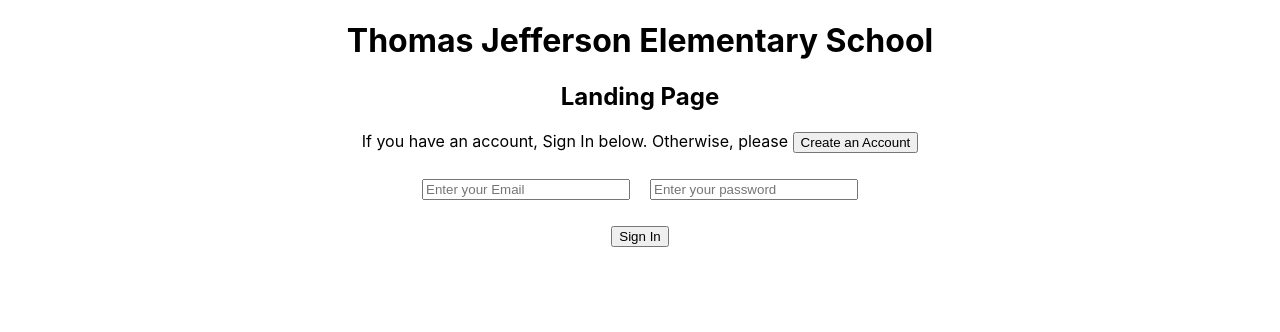
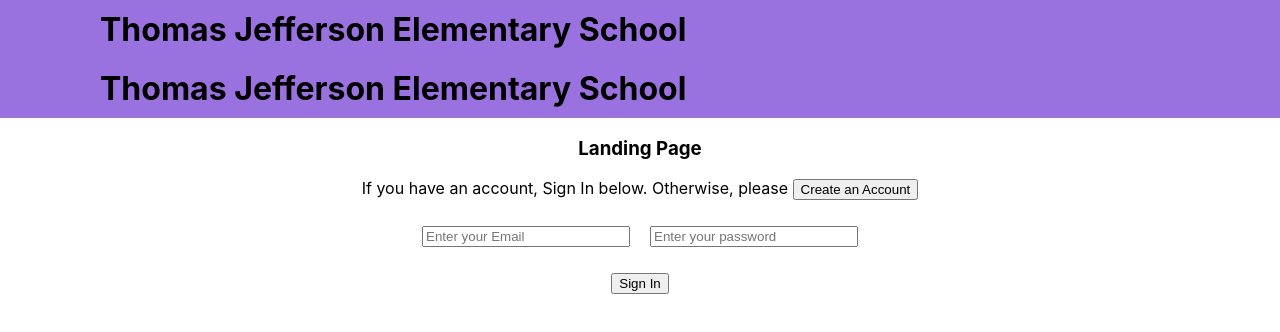
Before and after one commit to jtc4hnu/Launch2020_enrollment_application, a React (Create React App) app: page / in a window 1280 px wide. Shown: the top 332 px of the page. Built offline with nearby package versions, Linux system fonts and the light colour scheme; no server answers.

Commit message:
SignOut and Styling Intro

```diff
--- a/src/App.css
+++ b/src/App.css
@@ -7,32 +7,20 @@
   pointer-events: none;
 }
 
-@media (prefers-reduced-motion: no-preference) {
-  .App-logo {
-    animation: App-logo-spin infinite 20s linear;
-  }
+h1 {
+  text-align: left;
+  margin: 0;
+  padding: 10px 100px;
+  width: calc(100% - 200px);
+  background-color: #9972e0;
+  position: sticky;
+  top: 0;
+  vertical-align: middle;
 }
 
-.App-header {
-  background-color: #282c34;
-  min-height: 100vh;
-  display: flex;
-  flex-direction: column;
-  align-items: center;
-  justify-content: center;
-  font-size: calc(10px + 2vmin);
-  color: white;
+.SignOut {
+  position: absolute;
+  vertical-align: middle;
+  margin: 0 100px;
+  right: 10px;
 }
-
-.App-link {
-  color: #61dafb;
-}
-
-@keyframes App-logo-spin {
-  from {
-    transform: rotate(0deg);
-  }
-  to {
-    transform: rotate(360deg);
-  }
-}
--- a/src/App.js
+++ b/src/App.js
@@ -34,6 +34,15 @@
 
   return (
     <div className="App">
+      <h1>Thomas Jefferson Elementary School
+        {
+          account &&
+          <button className="SignOut" onClick={() =>
+            this.props.auth.signOut()
+          }>Sign Out</button>
+        }
+      </h1>
+
       {account ?
         <DataDisplay auth={AUTH} database={DATABASE} account={account} /> : <LandingPage auth={AUTH} database={DATABASE} />}
     </div>
--- a/src/dataDisplay.css
+++ b/src/dataDisplay.css
@@ -1,15 +1,12 @@
-th, td {
-    border: 2px solid black;
-    padding: 2px;
+li {
+    display: flex;
 }
-
-th {
-    width: 150px;
+span {
+    display: flex;
+    flex-basis: 150px;
+    border: 2px solid;
+    border-color: inherit;
 }
-td {
-    width: inherit;
+span:hover {
+    border-color: #f7e75f8c;
 }
-
-.ClassesHeader {
-    rowspan: 0;
-}
--- a/src/dataDisplay.js
+++ b/src/dataDisplay.js
@@ -10,7 +10,8 @@
         this.state = {
             privilege: "STUDENT",
             teachers: [],
-            students: []
+            students: [],
+            classes: []
         }
     }
 
@@ -30,15 +31,20 @@
         this.props.database.collection("Teachers").get()
             .then((querySnapshot) => {
                 let teacherDatabase = [];
+                let classDatabase = []
 
                 querySnapshot.forEach((doc) => {
                     const teacher = doc.data()
                     teacher.id = doc.id;
                     teacherDatabase.push(teacher);
+                    teacher.classes.forEach(course => {
+                        classDatabase.push([course, teacher.name])
+                    })
                 });
 
                 this.setState({
-                    teachers: teacherDatabase
+                    teachers: teacherDatabase,
+                    classes: classDatabase
                 })
 
             });
@@ -162,6 +168,21 @@
                         privilege={this.state.privilege} users={this.state.students} />
                 </div>
 
+                <div>
+                    <h3>All Classes</h3>
+                    <ul>
+                        {
+                            this.state.classes.map(course => {
+                                return (
+                                    <li>
+                                        <span>{course[0]}</span><span>{course[1]}</span>
+                                    </li>
+                                )
+                            })
+                        }
+                    </ul>
+
+                </div>
                 <button onClick={() =>
                     this.props.auth.signOut()
                 }>Sign Out</button>
--- a/src/landingPage.js
+++ b/src/landingPage.js
@@ -11,7 +11,7 @@
         return (
             <div>
                 <h1>Thomas Jefferson Elementary School</h1>
-                <h2>Landing Page</h2>
+                <h3>Landing Page</h3>
                 <p>
                     {this.state.hasaccount ?
                         "If you have an account, Sign In below. Otherwise, please " :
--- /dev/null
+++ b/src/tableCustom.css
@@ -0,0 +1,16 @@
+tr:hover {
+border-color: #f7e75f8c;
+}
+
+th, td {
+    border: 2px solid;
+    border-color: inherit;
+    padding: 2px;
+}
+
+th {
+    width: 150px;
+}
+td {
+    width: inherit;
+}
--- a/src/tableCustom.js
+++ b/src/tableCustom.js
@@ -1,4 +1,5 @@
 import React, { useState } from "react";
+import "./tableCustom.css";
 
 function DataTable(props) {
     const [addingUser, setAddingUser] = useState(false);
```
